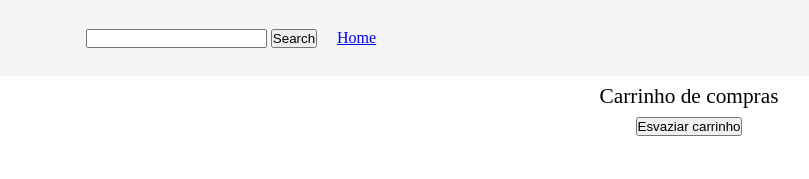
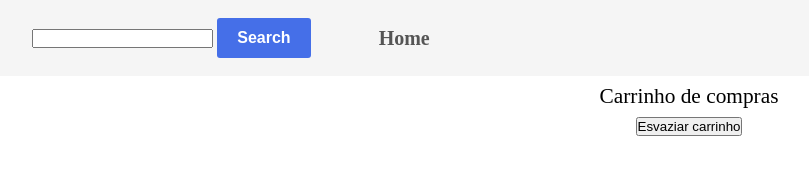
Before and after one commit to GabrielJorge94/ShoppingCart, a website: page index.html in a window 1280 px wide. Shown: the whole page, without its empty margins (399-1208 px from the left). Drawn offline with Linux system fonts and the light colour scheme.

Commit message:
Add files via upload

```diff
--- a/style.css
+++ b/style.css
@@ -2,6 +2,19 @@
   box-sizing: border-box;
   margin: 0;
   padding: 0;
+
+}
+
+#search-btn {
+  background-color: rgb(69, 111, 232);
+  border: none;
+  border-radius: 3px;
+  color: white;
+  cursor: pointer;
+  font-size: 16px;
+  font-weight: bold;
+  height: 40px;
+  padding: 0 20px;
 
 }
 
@@ -17,9 +30,17 @@
   display: flex;
   justify-content: space-between;
   align-items: center;
+  gap: 3rem;
   padding: 0 20px;
   height: 60px;
   background-color: whitesmoke;
+}
+
+.navbar a {
+  color: rgb(85, 85, 85);
+  text-decoration: none;
+  font-size: 20px;
+  font-weight: bold;
 }
 
 .navbar ul {
@@ -75,6 +96,7 @@
 
 .item .item__add {
   background-color: rgb(69, 111, 232);
+  color: white;
   border: 0;
   cursor: pointer;
   margin: 0;
```
